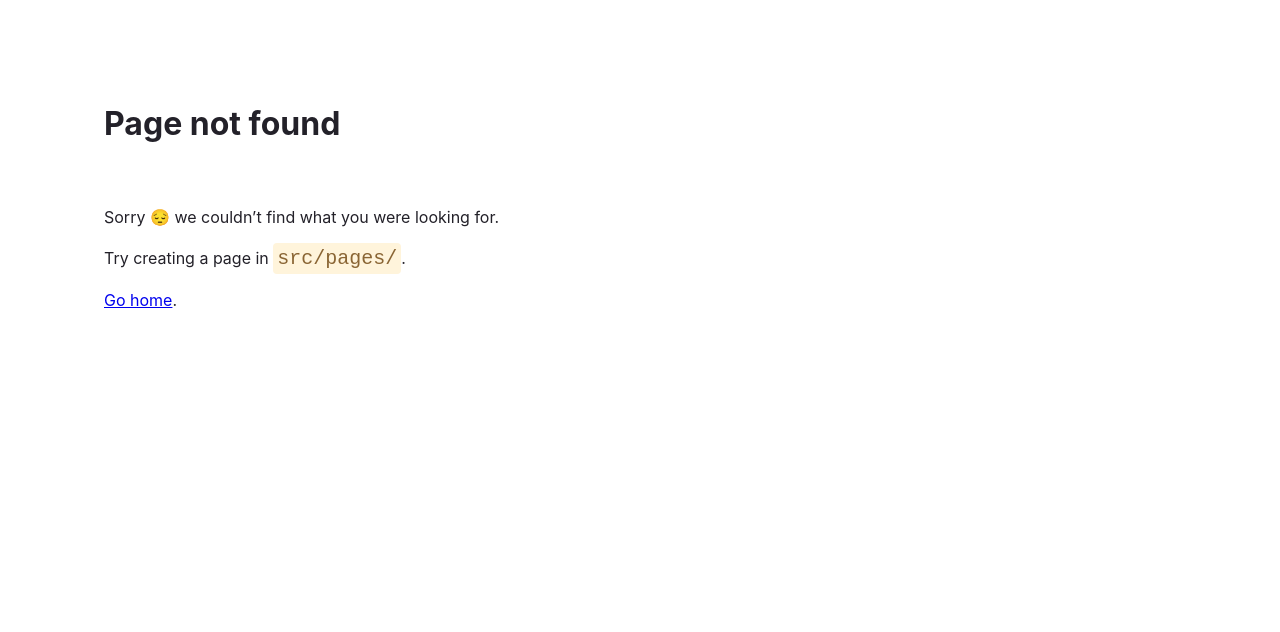
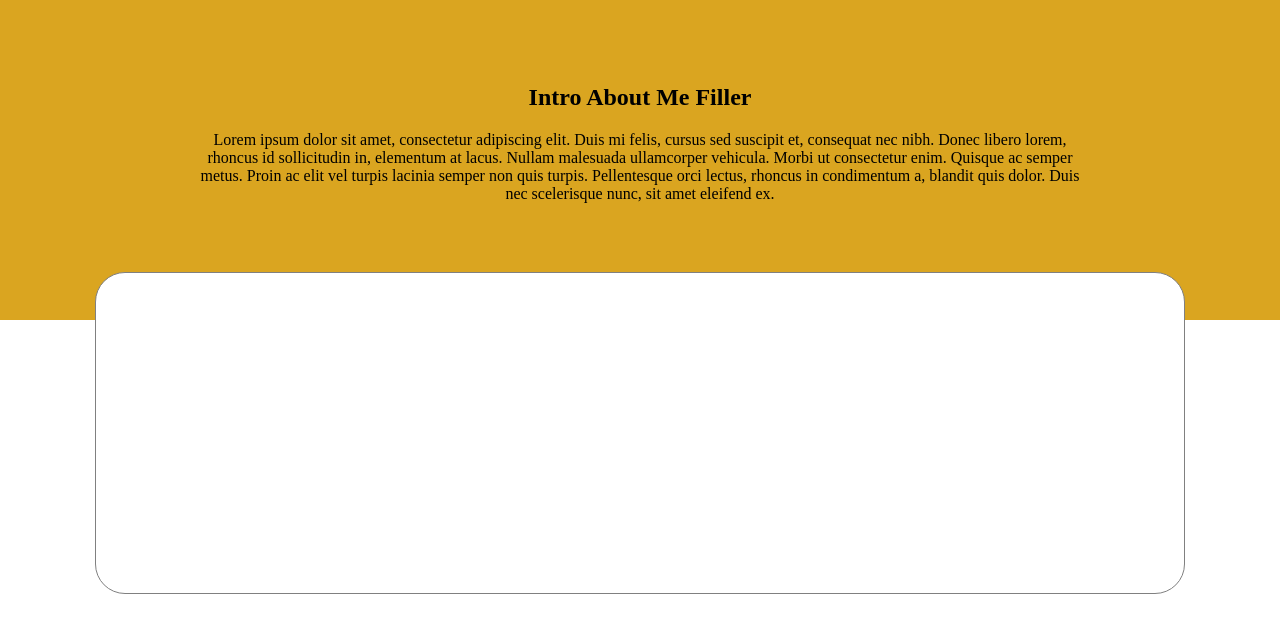
Before and after one commit to CodyNjos/njos, a Gatsby site: page /Body/Body in a window 1280 px wide. Before the commit this address had no page. Built offline with nearby package versions, Linux system fonts and the light colour scheme; Gatsby itself is replaced by a stand-in of ours.

Commit message:
style shift

```diff
--- /dev/null
+++ b/src/pages/Body/Body.js
@@ -0,0 +1,21 @@
+import React from 'react'
+import "../Styles/Body.css"
+function Body(params) {
+    return(
+        <>
+        <div className = "main">
+            <div className="intro">
+            <h2>Intro About Me Filler</h2>
+            <p>Lorem ipsum dolor sit amet, consectetur adipiscing elit. Duis mi felis, cursus sed suscipit et, consequat nec nibh. Donec libero lorem,
+                rhoncus id sollicitudin in, elementum at lacus. Nullam malesuada ullamcorper vehicula. Morbi ut consectetur enim. Quisque ac semper metus.
+                Proin ac elit vel turpis lacinia semper non quis turpis. Pellentesque orci lectus, rhoncus in condimentum a,
+                blandit quis dolor. Duis nec scelerisque nunc, sit amet eleifend ex.</p>
+            </div>
+        </div>
+        <div className="contentWrap">
+        <div className ="content"></div>
+        </div>
+        </>
+    )
+}
+export default Body
--- /dev/null
+++ b/src/pages/Styles/Body.css
@@ -0,0 +1,29 @@
+.main{
+background-color: goldenrod;
+height: 20em;
+width: 100%;
+text-align: center;
+}
+body{
+    padding: 0;
+    margin: 0;
+}
+.intro{
+    padding-top: 4em;
+    margin-left: 15%;
+    margin-right: 15%;
+}
+.content{
+    display: flex;
+    height: 20em;
+    width: 85%;
+    border: grey 1px solid;
+    border-radius: 30px;
+    background-color: white;
+}
+.contentWrap{
+    margin-top: -3em;
+    display: flex;
+    justify-content: center;
+    align-items: center;
+}
--- a/src/pages/Styles/Header.css
+++ b/src/pages/Styles/Header.css
@@ -1,34 +1,31 @@
 .header{
  /* text-align: left; */
-    background-color: grey;
+    text-align: center;
     padding: 2em;
     margin-left: 0;
-    display: flex;
+    /* display: flex;
     align-items: center;
-    justify-content: center;
-    background-image:  url("https://i.imgur.com/BY1pIhP.png");
-    border-bottom: 8px solid goldenrod;
+    justify-content: center; */
 }
 body{
-    background-color: rgb(145, 145, 145);
+
 }
 .desciptors{
     display: flex;
 
 }
-.hi{
-    font-size: 4em;
+.portraitWrap{
+    display: flex;
+    justify-content: center;
+    align-items: center;
 }
 .portrait{
-   display: flex;
-   float: right;
     width: 20em;
     height: 20em;
     border-radius: 50%;
 }
 .links{
-    display: flex;
-    margin-top: 20%;
+
 }
 .logoLink{
     height: 3em;
--- a/src/pages/index.js
+++ b/src/pages/index.js
@@ -1,10 +1,12 @@
 import * as React from "react"
 import Header from "./Header/Header"
+import Body from "./Body/Body"
 
 const IndexPage = () => {
   return (
     <>
     <Header/>
+    <Body/>
     </>
   )
 }
```
Also changed, not shown: src/pages/Header/Header.js (+9 -11 lines), 1 other file.
